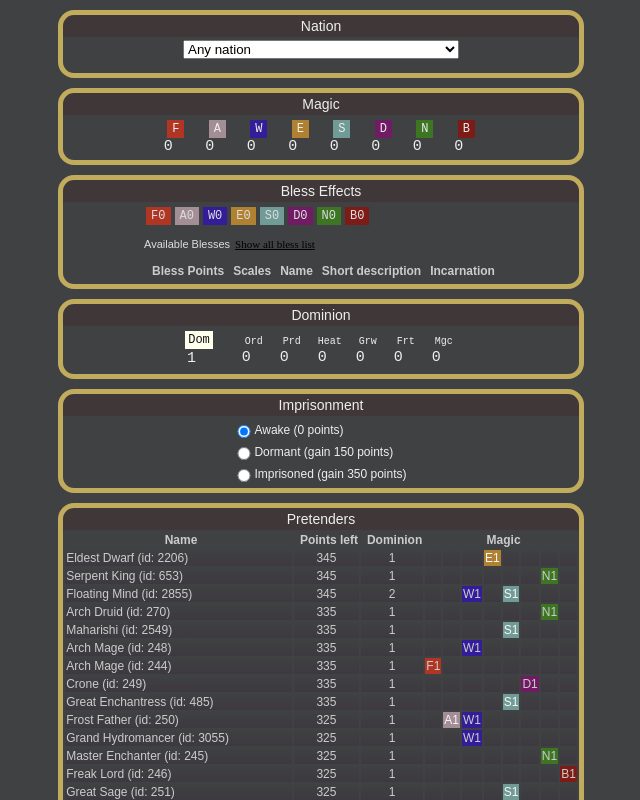
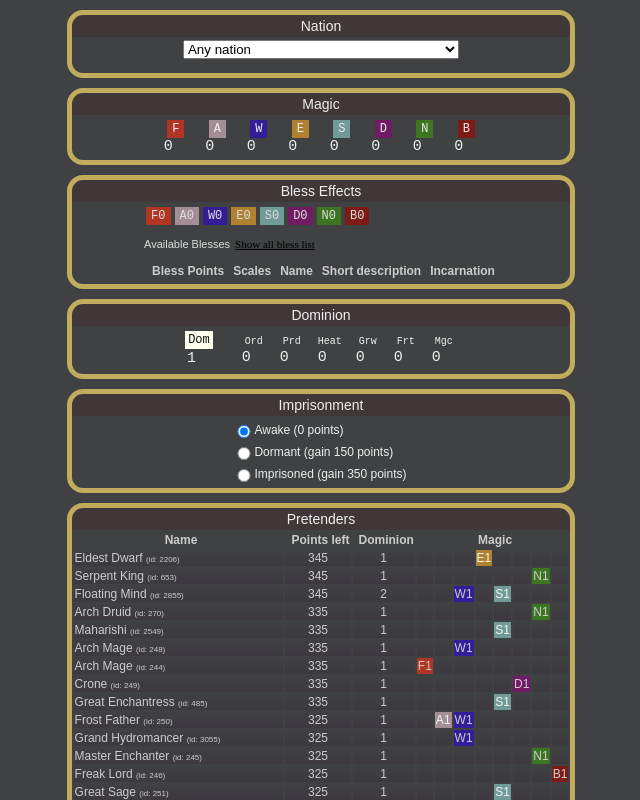
Before and after one commit to bsielski/pretenders-dom5, a React (Create React App) app: page / in a window 1280 px wide. Shown: the top 800 px of the page, without its empty margins (319-959 px from the left). Built offline with nearby package versions, Linux system fonts and the light colour scheme.

Commit message:
Smaller font size for pretenders id

```diff
--- a/src/App.css
+++ b/src/App.css
@@ -320,6 +320,10 @@ body {
     text-align: left;
 }
 
+.pretenders-table__cell--id {
+    font-size: 8px;
+}
+
 .pretenders-table__text--magic {
     color: #eeeeee;
     font-size: 11px;
--- a/src/App.js
+++ b/src/App.js
@@ -273,7 +273,9 @@ class App extends Component {
     }).map(data => {
       return (
         <tr key={data.pretenderId} className="pretenders-table__row">
-          <td className="pretenders-table__cell pretenders-table__cell--name">{data.name + " (id: " + data.pretenderId + ")"}</td>
+          <td className="pretenders-table__cell pretenders-table__cell--name">{data.name + " "}
+	    <span className="pretenders-table__cell--id">{"(id: " + data.pretenderId + ")"}</span>
+	  </td>
           <td className="pretenders-table__cell pretenders-table__cell--left">{data.pointsLeft}</td>
           <td className="pretenders-table__cell pretenders-table__cell--dominion">{data.dominion}</td>
           <td className={"pretenders-table__cell" + (data.f > 0 ? " pretenders-table__cell--fire" : ""  ) }>{data.f > 0 ? data.f : ""}</td>
--- a/src/version.js
+++ b/src/version.js
@@ -1 +1 @@
-export const VERSION = "1.2.0";
+export const VERSION = "1.3.0";
```
